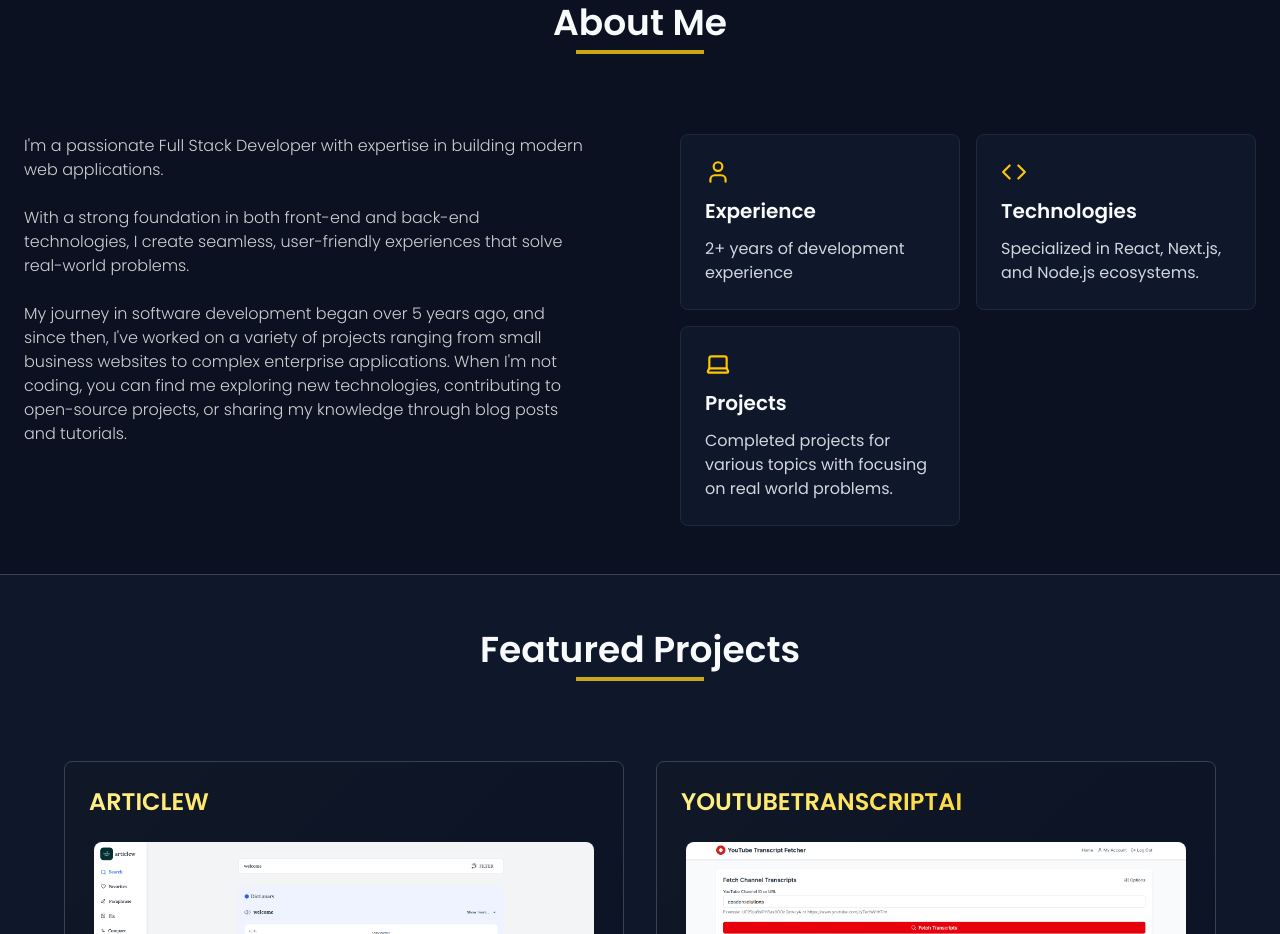
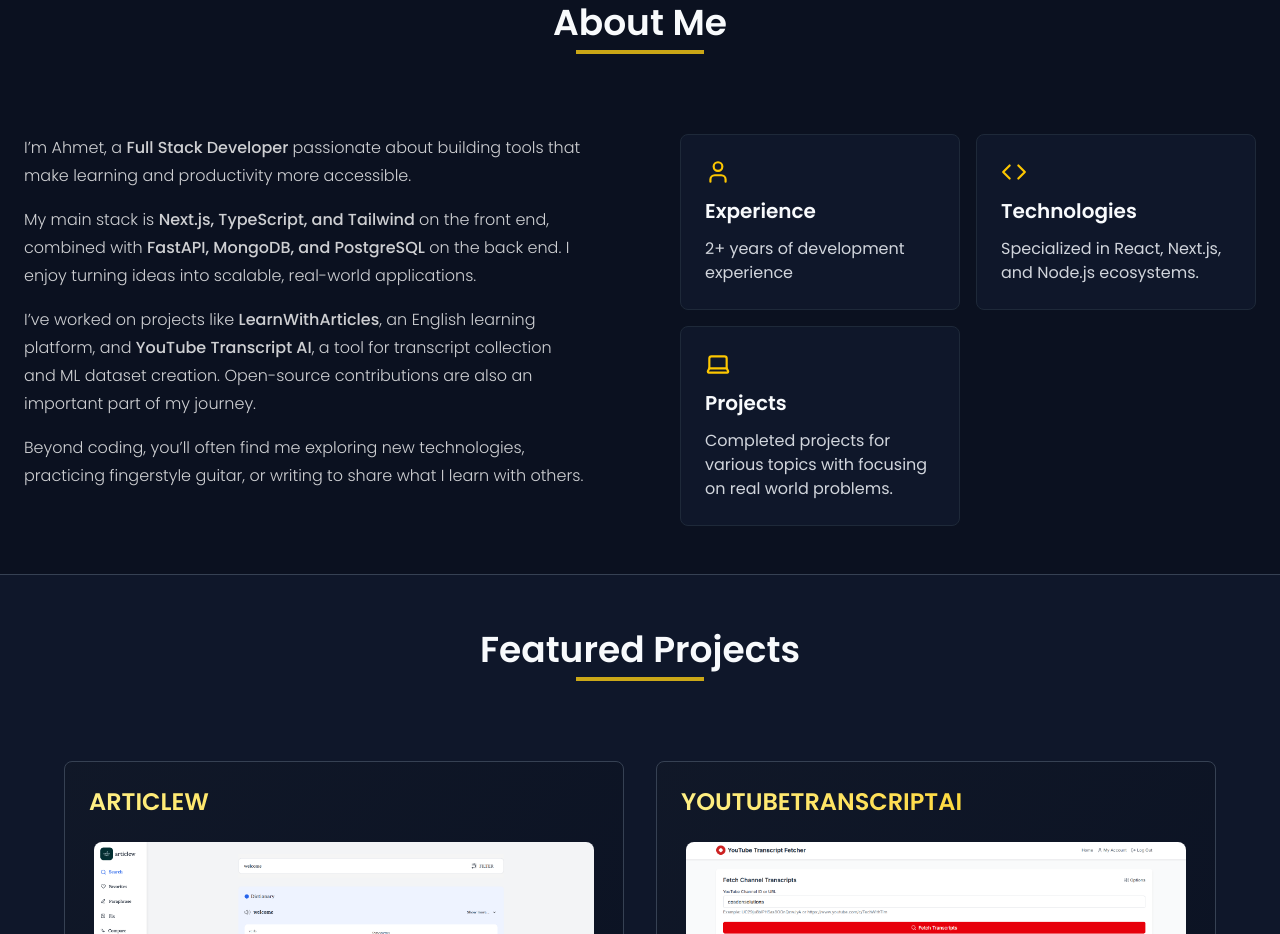
Before and after one commit to kaya70875/personal, a Next.js app: page / in a window 1280 px wide. Shown: the part 1020-1954 px from the top of the page. Built offline with nearby package versions, Linux system fonts and the light colour scheme.

Commit message:
update description

```diff
--- a/src/components/sections/AboutSection.tsx
+++ b/src/components/sections/AboutSection.tsx
@@ -58,25 +58,28 @@ function AboutCard({ icon, title, desc }: AboutCard) {
 
 function AboutDescription() {
     return (
-        <section className="about-desc text-text dark:text-white opacity-80 font-light max-w-xl">
+        <section className="about-desc text-text dark:text-white opacity-80 font-light max-w-xl leading-7 space-y-4">
             <p>
-                I'm a passionate Full Stack Developer with expertise in building
-                modern web applications.
+                I’m Ahmet, a <span className="font-medium">Full Stack Developer </span>
+                passionate about building tools that make learning and productivity more accessible.
             </p>
-            <br />
+
             <p>
-                With a strong foundation in both front-end
-                and back-end technologies, I create seamless, user-friendly
-                experiences that solve real-world problems.
+                My main stack is <span className="font-medium">Next.js, TypeScript, and Tailwind </span>
+                on the front end, combined with <span className="font-medium">FastAPI, MongoDB, and PostgreSQL </span>
+                on the back end. I enjoy turning ideas into scalable, real-world applications.
             </p>
-            <br />
+
             <p>
-                My journey in software
-                development began over 5 years ago, and since then, I've worked on a
-                variety of projects ranging from small business websites to complex
-                enterprise applications. When I'm not coding, you can find me
-                exploring new technologies, contributing to open-source projects, or
-                sharing my knowledge through blog posts and tutorials.
+                I’ve worked on projects like <span className="font-medium">LearnWithArticles</span>, an English
+                learning platform, and <span className="font-medium">YouTube Transcript AI</span>, a tool for
+                transcript collection and ML dataset creation. Open-source contributions are also an important part
+                of my journey.
+            </p>
+
+            <p>
+                Beyond coding, you’ll often find me exploring new technologies, practicing fingerstyle guitar,
+                or writing to share what I learn with others.
             </p>
         </section>
     )
```
